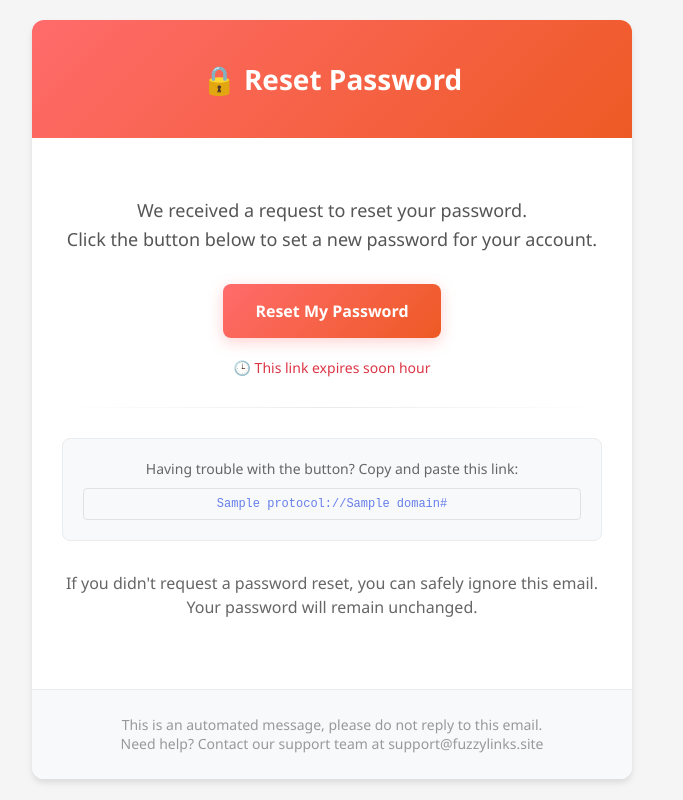
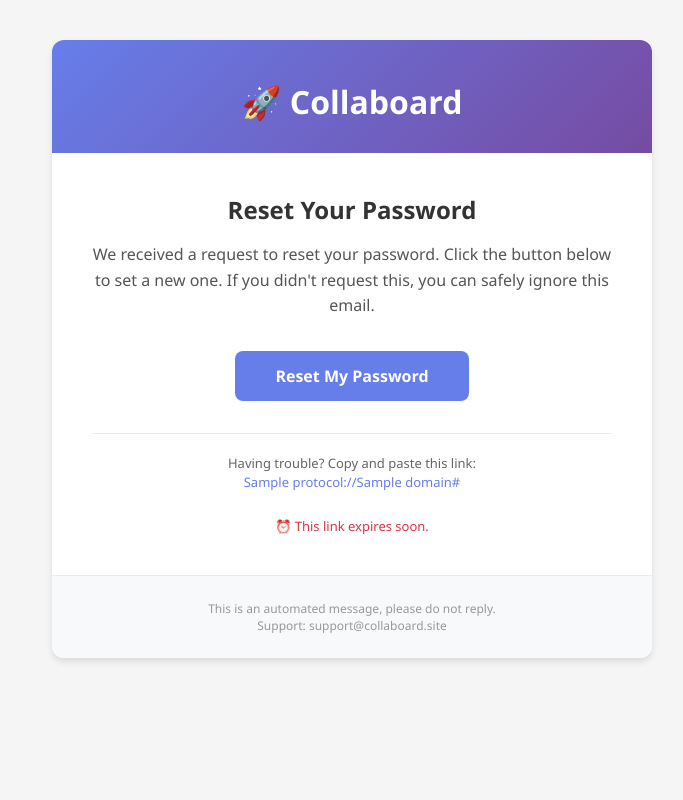
Before and after one commit to JBK2116/collaboard-inc, a Django app: template collaboard/applications/authentication/templates/authentication/forgot-password-email.html in a window 1280 px wide. Shown: the whole page, without its empty margins (308-991 px from the left). Run offline with Django 5.2, Linux system fonts and the light colour scheme; the template is opened without the code that fills it: most values are stand-ins (such as "Sample title", 1, 10 or a date in 2020); parts of the project's set-up code (start-up, migrations or seed data) failed here and were passed over.

Commit message:
Authentication flow is up and working fully.
Reset password flow has been implemented. We can now confidently move onto the settings page functionality of the app

```diff
--- a/collaboard/applications/authentication/templates/authentication/forgot-password-email.html
+++ b/collaboard/applications/authentication/templates/authentication/forgot-password-email.html
@@ -3,14 +3,18 @@
     <head>
         <meta charset="UTF-8" />
         <meta content="width=device-width, initial-scale=1.0" name="viewport" />
-        <title>Reset Your Password</title>
+        <title>Reset Your Password | Collaboard</title>
         <style>
             body {
                 margin: 0;
-                padding: 20px;
+                padding: 0;
                 font-family: 'Segoe UI', Tahoma, Geneva, Verdana, sans-serif;
                 background-color: #f5f5f5;
-                color: #333;
+            }
+
+            .email-wrapper {
+                width: 100%;
+                padding: 40px 20px;
             }
 
             .email-container {
@@ -21,179 +25,69 @@
                 box-shadow: 0 4px 6px rgba(0, 0, 0, 0.1);
                 overflow: hidden;
             }
+        </style>
+    </head>
+    <body>
+        <div class="email-wrapper">
+            <div class="email-container">
+                <div style="background: linear-gradient(135deg, #667eea 0%, #764ba2 100%); padding: 40px 40px 30px 40px; text-align: center">
+                    <h2 style="margin: 0; color: #ffffff; font-size: 32px; font-weight: 600">🚀 Collaboard</h2>
+                </div>
 
-            .header {
-                background: linear-gradient(135deg, #ff6b6b 0%, #ee5a24 100%);
-                padding: 40px 30px;
-                text-align: center;
-                color: white;
-            }
+                <div style="padding: 40px 40px 40px 40px">
+                    <h1 style="font-size: 24px; font-weight: 600; color: #333; margin: 0 0 16px 0; text-align: center">Reset Your Password</h1>
+                    <p style="font-size: 16px; line-height: 1.6; color: #555; margin: 0 0 32px 0; text-align: center">
+                        We received a request to reset your password. Click the button below to set a new one. If you didn't request this, you can
+                        safely ignore this email.
+                    </p>
 
-            .header h1 {
-                margin: 0;
-                font-size: 28px;
-                font-weight: 600;
-            }
-
-            .content {
-                padding: 40px 30px;
-                text-align: center;
-            }
-
-            .reset-text {
-                font-size: 18px;
-                color: #555;
-                margin-bottom: 30px;
-                line-height: 1.6;
-            }
-
-            .reset-button-container {
-                margin: 30px 0;
-            }
-
-            .reset-button {
-                display: inline-block;
-                background: linear-gradient(135deg, #ff6b6b 0%, #ee5a24 100%);
-                color: white;
-                padding: 16px 32px;
+                    <div style="text-align: center; margin: 0 0 32px 0">
+                        <a
+                            href="{{ protocol }}://{{ domain }}{% url 'password_reset_confirm' uidb64=uid token=token %}"
+                            style="
+                                background-color: #667eea;
+                                color: #ffffff;
                                 text-decoration: none;
+                                padding: 14px 40px;
                                 border-radius: 8px;
                                 font-size: 16px;
                                 font-weight: 600;
-                transition: transform 0.2s ease;
-                box-shadow: 0 4px 15px rgba(255, 107, 107, 0.3);
-            }
-
-            .reset-button:hover {
-                transform: translateY(-2px);
-                box-shadow: 0 6px 20px rgba(255, 107, 107, 0.4);
-            }
-
-            .expiry-notice {
-                font-size: 14px;
-                color: #dc3545;
-                margin-top: 20px;
-                font-weight: 500;
-            }
-
-            .alternative-link {
-                background-color: #f8f9fa;
-                border: 1px solid #e9ecef;
-                border-radius: 8px;
-                padding: 20px;
-                margin: 30px 0;
-            }
-
-            .alternative-text {
-                font-size: 14px;
-                color: #666;
-                margin-bottom: 10px;
-            }
-
-            .link-text {
-                font-size: 12px;
-                color: #667eea;
-                word-break: break-all;
-                font-family: 'Courier New', monospace;
-                background-color: #f8f9fa;
-                padding: 8px;
-                border-radius: 4px;
-                border: 1px solid #dee2e6;
-            }
-
-            .instructions {
-                font-size: 16px;
-                color: #666;
-                margin: 30px 0;
-                line-height: 1.5;
-            }
-
-            .footer {
-                background-color: #f8f9fa;
-                padding: 25px 30px;
-                border-top: 1px solid #e9ecef;
-                text-align: center;
-            }
-
-            .footer-text {
-                font-size: 14px;
-                color: #999;
-                margin: 0;
-                line-height: 1.4;
-            }
-
-            .divider {
-                height: 1px;
-                background: linear-gradient(to right, transparent, #e9ecef, transparent);
-                margin: 30px 0;
-            }
-
-            /* Mobile responsiveness */
-            @media (max-width: 600px) {
-                body {
-                    padding: 10px;
-                }
-
-                .header {
-                    padding: 30px 20px;
-                }
-
-                .header h1 {
-                    font-size: 24px;
-                }
-
-                .content {
-                    padding: 30px 20px;
-                }
-
-                .reset-button {
-                    font-size: 14px;
-                    padding: 14px 28px;
-                }
-
-                .footer {
-                    padding: 20px;
-                }
-            }
-        </style>
-    </head>
-    <body>
-        <div class="email-container">
-            <div class="header">
-                <h1>🔒 Reset Password</h1>
+                                display: inline-block;
+                            "
+                            target="_blank"
+                        >
+                            Reset My Password
+                        </a>
                     </div>
 
-            <div class="content">
-                <p class="reset-text">
-                    We received a request to reset your password.<br />
-                    Click the button below to set a new password for your account.
+                    <p
+                        style="
+                            font-size: 13px;
+                            line-height: 1.5;
+                            color: #666666;
+                            margin: 0;
+                            text-align: center;
+                            padding: 20px 0 0 0;
+                            border-top: 1px solid #e9ecef;
+                        "
+                    >
+                        Having trouble? Copy and paste this link:<br />
+                        <span style="color: #667eea; word-break: break-all"
+                            >{{ protocol }}://{{ domain }}{% url 'password_reset_confirm' uidb64=uid token=token %}</span
+                        >
                     </p>
 
-                <div class="reset-button-container">
-                    <a class="reset-button" href="{{ protocol }}://{{ domain }}{% url 'password_reset_confirm' uidb64=uid token=token %}}"
-                        >Reset My Password</a
-                    >
-                    <div class="expiry-notice">🕒 This link expires soon hour</div>
-                </div>
-
-                <div class="divider"></div>
-
-                <div class="alternative-link">
-                    <div class="alternative-text">Having trouble with the button? Copy and paste this link:</div>
-                    <div class="link-text">{{ protocol }}://{{ domain }}{% url 'password_reset_confirm' uidb64=uid token=token %}</div>
-                </div>
-
-                <p class="instructions">
-                    If you didn't request a password reset, you can safely ignore this email.<br />
-                    Your password will remain unchanged.
+                    <p style="font-size: 13px; color: #dc3545; margin: 24px 0 0 0; text-align: center; font-weight: 500">
+                        ⏰ This link expires soon.
                     </p>
                 </div>
 
-            <div class="footer">
-                <p class="footer-text">
-                    This is an automated message, please do not reply to this email.<br />
-                    Need help? Contact our support team at support@fuzzylinks.site
+                <div style="padding: 24px 40px; background-color: #f8f9fa; text-align: center; border-top: 1px solid #e9ecef">
+                    <p style="font-size: 12px; color: #999999; margin: 0">
+                        This is an automated message, please do not reply.<br />
+                        Support: support@collaboard.site
                     </p>
+                </div>
             </div>
         </div>
     </body>
--- a/collaboard/applications/authentication/templates/authentication/login.html
+++ b/collaboard/applications/authentication/templates/authentication/login.html
@@ -5,7 +5,9 @@
         <meta content="width=device-width, initial-scale=1.0" name="viewport" />
         <title>Collaboard - Log In</title>
         <link href="{% static 'images/favicon.ico' %}" rel="icon" type="image/x-icon" />
-        <link href="{% static 'images/apple-touch-icon.png' %}" rel="apple-touch-icon" sizes="180x180" /> <link href="{% static 'images/favicon-32x32.png' %}" rel="icon" sizes="32x32" type="image/png" /> <link href="{% static 'images/favicon-16x16.png' %}" rel="icon" sizes="16x16" type="image/png" />
+        <link href="{% static 'images/apple-touch-icon.png' %}" rel="apple-touch-icon" sizes="180x180" />
+        <link href="{% static 'images/favicon-32x32.png' %}" rel="icon" sizes="32x32" type="image/png" />
+        <link href="{% static 'images/favicon-16x16.png' %}" rel="icon" sizes="16x16" type="image/png" />
         <link href="{% static 'authentication/login.css' %}" rel="stylesheet" />
         <link href="{% static 'navbar_guest.css' %}" rel="stylesheet" />
     </head>
```
Also changed, not shown: collaboard/applications/authentication/templates/authentication/reset-password.html (+4 -4 lines), collaboard/collaboard/views.py (+6 -1 lines). Lines whose indentation alone changed are shown as unchanged.
